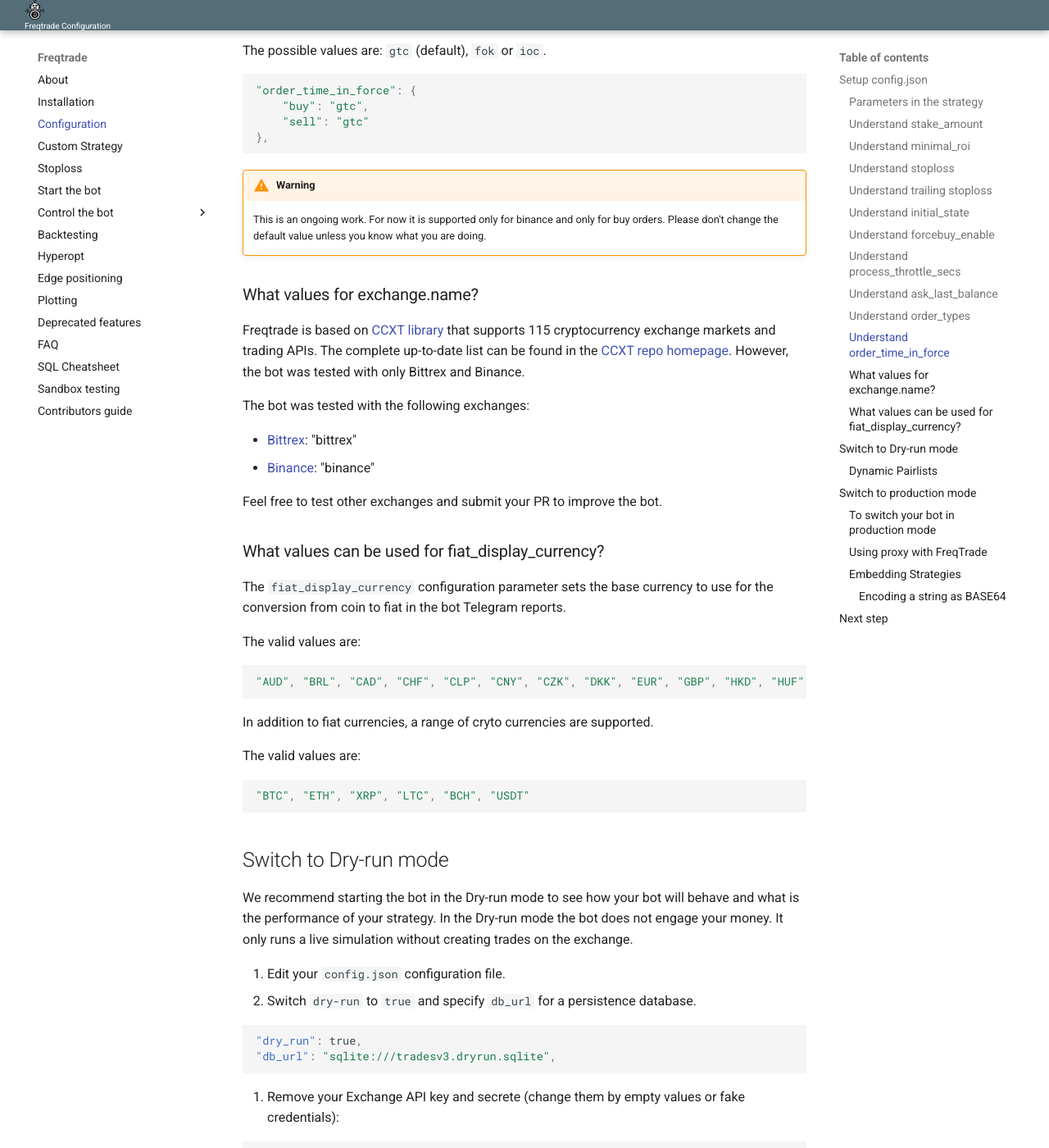
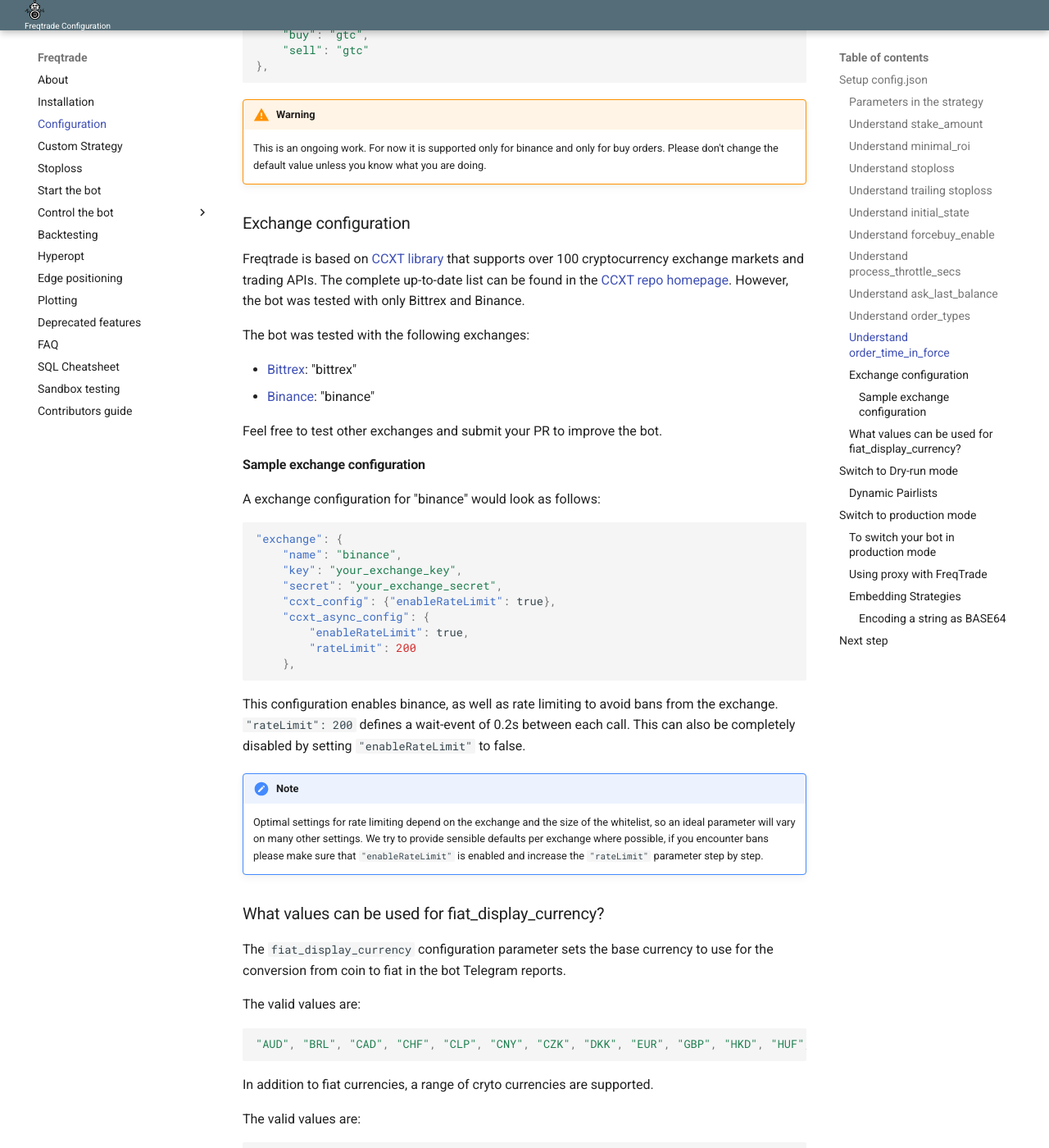
Before and after one commit to jacksonmori755/Crypto-trading-bot, an MkDocs documentation site: the page built from docs/configuration.md, in a window 1280 px wide and 1400 px high, scrolled down 8661 px. Shown: the whole window at 82% size. Built offline with MkDocs 1.6.1 and Material for MkDocs 9.7.7, drawn with Linux system fonts in a browser that asks for light colours; some of the changed text lies outside the part shown.

Commit message:
improve documentation for exchange configuration

````diff
--- a/docs/configuration.md
+++ b/docs/configuration.md
@@ -217,6 +216,7 @@ The below is the default which is used if this is not configured in either strat
     the bot would recreate one.
 
 ### Understand order_time_in_force
+
 The `order_time_in_force` configuration parameter defines the policy by which the order
 is executed on the exchange. Three commonly used time in force are:
 
@@ -252,9 +252,9 @@ The possible values are: `gtc` (default), `fok` or `ioc`.
     This is an ongoing work. For now it is supported only for binance and only for buy orders.
     Please don't change the default value unless you know what you are doing.
 
-### What values for exchange.name?
+### Exchange configuration
 
-Freqtrade is based on [CCXT library](https://github.com/ccxt/ccxt) that supports 115 cryptocurrency
+Freqtrade is based on [CCXT library](https://github.com/ccxt/ccxt) that supports over 100 cryptocurrency
 exchange markets and trading APIs. The complete up-to-date list can be found in the
 [CCXT repo homepage](https://github.com/ccxt/ccxt/tree/master/python). However, the bot was tested
 with only Bittrex and Binance.
@@ -265,6 +265,30 @@ The bot was tested with the following exchanges:
 - [Binance](https://www.binance.com/): "binance"
 
 Feel free to test other exchanges and submit your PR to improve the bot.
+
+#### Sample exchange configuration
+
+A exchange configuration for "binance" would look as follows:
+
+```json
+"exchange": {
+    "name": "binance",
+    "key": "your_exchange_key",
+    "secret": "your_exchange_secret",
+    "ccxt_config": {"enableRateLimit": true},
+    "ccxt_async_config": {
+        "enableRateLimit": true,
+        "rateLimit": 200
+    },
+```
+
+This configuration enables binance, as well as rate limiting to avoid bans from the exchange.
+`"rateLimit": 200` defines a wait-event of 0.2s between each call. This can also be completely disabled by setting `"enableRateLimit"` to false.
+
+!!! Note
+    Optimal settings for rate limiting depend on the exchange and the size of the whitelist, so an ideal parameter will vary on many other settings.
+    We try to provide sensible defaults per exchange where possible, if you encounter bans please make sure that `"enableRateLimit"` is enabled and increase the `"rateLimit"` parameter step by step.
+
 
 ### What values can be used for fiat_display_currency?
 
````
Also changed, not shown: other parts of docs/configuration.md (+0 -1 lines).
